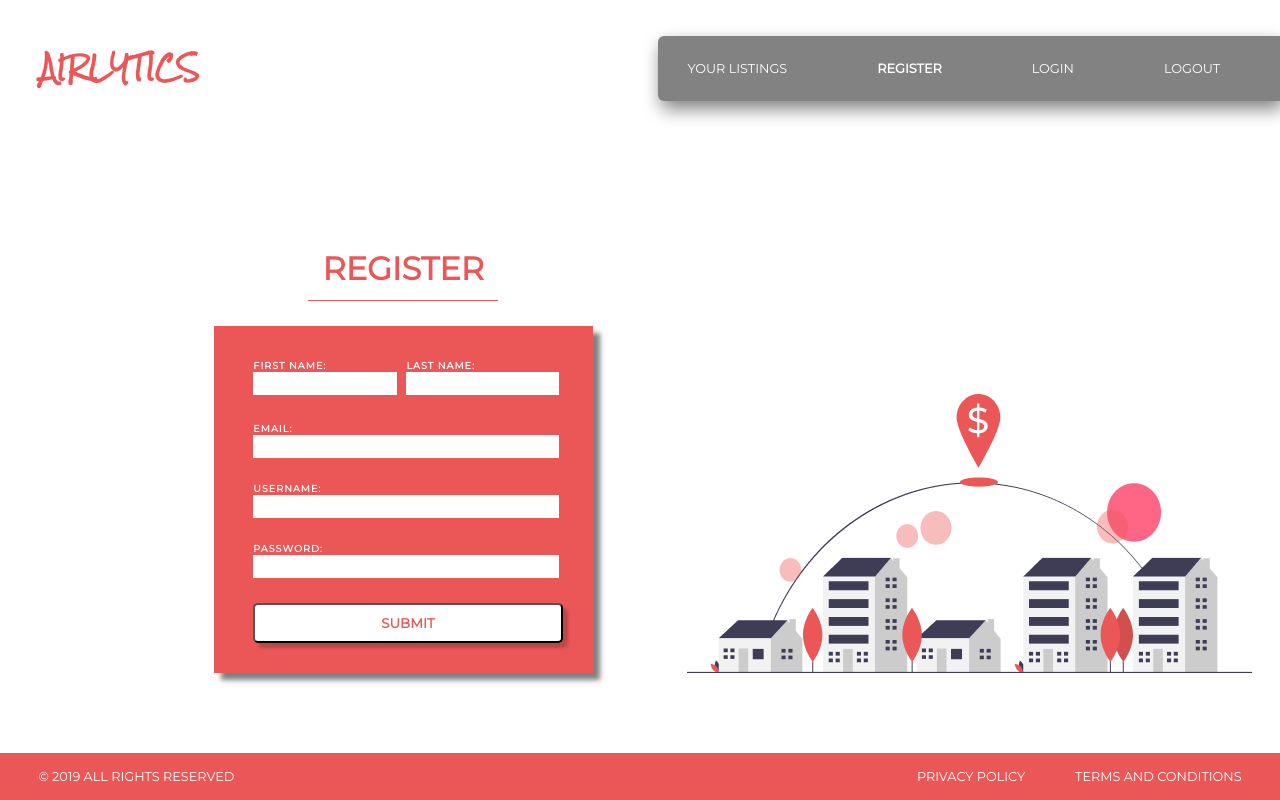
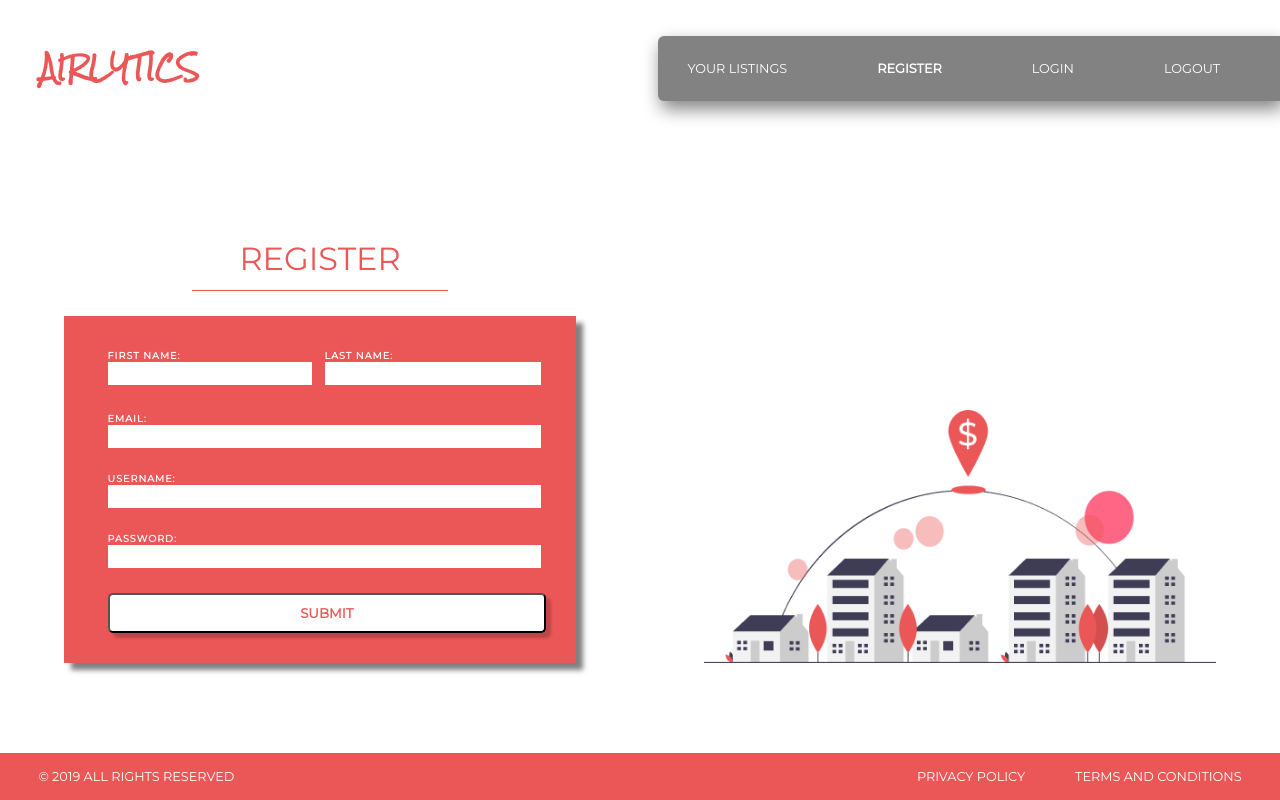
Before and after one commit to airbnb-price-opt/front-end, a React (Create React App) app in the folder airbnb-opt-price/: page /register in a window 1280 px wide. Built offline with nearby package versions, Linux system fonts and the light colour scheme.

Commit message:
Register styling (#15)
* eh?

* added footer

* register styling

```diff
--- a/airbnb-opt-price/src/StyledComps.js
+++ b/airbnb-opt-price/src/StyledComps.js
@@ -313,6 +313,7 @@ export const LeftColumnDiv = styled.div`
 export const RegisterH1 = styled.h1`
     color: #eb5757;
     font-family: 'Montserrat', sans-serif;
+    font-weight: normal;
     text-align: center;
     margin-top: 123px;
 `
@@ -329,7 +330,7 @@ export const RegisterPageDiv = styled.div`
     display: flex;
     justify-content: space-around;
     color: white;
-    margin: 10px 13% 0px 13%;
+    /* margin: 10px 13% 0px 13%; */
     align-items: flex-end;
 `
 
@@ -377,6 +378,10 @@ export const RegisterImageDiv = styled.div`
     margin-bottom: -4px;
     width: 40%;
 `
+
+export const RegisterImage = styled.img`
+    width: 100%;
+`;
 
 export const NameLabel = styled.label`
     font-size: .6rem;
--- a/airbnb-opt-price/src/components/Register.js
+++ b/airbnb-opt-price/src/components/Register.js
@@ -17,7 +17,8 @@ import {
     RegisterHR,
     RegisterH1,
     RegisterHeader,
-    LeftColumnDiv
+    LeftColumnDiv,
+    RegisterImage
 } from '../StyledComps';
 
 const Register = (props) => {
@@ -76,7 +77,7 @@ const Register = (props) => {
                 </RegisterForm>
             </LeftColumnDiv>
             <RegisterImageDiv>
-                <img src={require('../imgs/bnb.png')} alt="Listing and Money" />
+                <RegisterImage src={require('../imgs/bnb.png')} alt="Listing and Money" />
             </RegisterImageDiv>
         </RegisterPageDiv>
     )
```
Also changed, not shown: airbnb-opt-price/src/App.css (line endings or trailing spaces).
